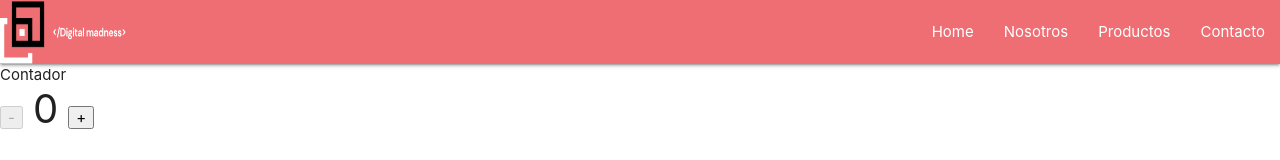
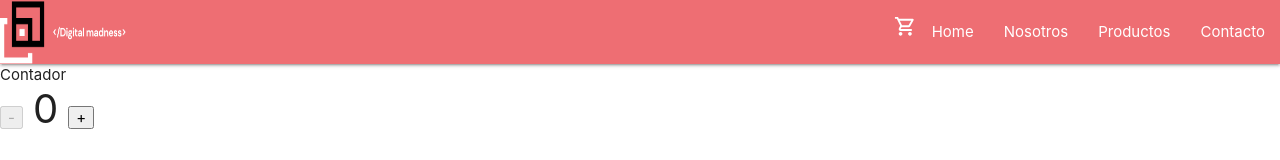
Before and after one commit to kevinlopez8/ecommerce, a React (Create React App) app: page / in a window 1280 px wide. Shown: the top 160 px of the page. Built offline with nearby package versions, Linux system fonts and the light colour scheme.

Commit message:
nav-arreglos

```diff
--- a/package.json
+++ b/package.json
@@ -9,6 +9,7 @@
     "@fortawesome/free-regular-svg-icons": "^6.2.0",
     "@fortawesome/free-solid-svg-icons": "^6.2.0",
     "@fortawesome/react-fontawesome": "^0.2.0",
+    "@mui/icons-material": "^5.10.3",
     "@mui/material": "^5.10.3",
     "@testing-library/jest-dom": "^5.16.5",
     "@testing-library/react": "^13.3.0",
--- a/src/Components/Counter/Counter.js
+++ b/src/Components/Counter/Counter.js
@@ -1,8 +1,8 @@
 import { useState } from "react";
 import "./Counter.css"
 
-const Counter = ({stock}) => {
-    const [contador, setContador] = useState(0);
+const Counter = ({numero ,stock}) => {
+    const [contador, setContador] = useState(numero);
     const suma = () => {
         setContador(contador + 1)
     }
@@ -13,7 +13,7 @@ const Counter = ({stock}) => {
         <div className="counter-container">
         <div>Contador</div>
         <div className="buttons-contianer">
-            <button disabled={contador <= 0} onClick={resta} >-</button>
+            <button disabled={contador <= numero} onClick={resta} >-</button>
             <h2>{contador}</h2>
             <button disabled={contador >= stock} onClick={suma} >+</button>
         </div>
--- a/src/Components/ItemListContainer/ItemListContainer.js
+++ b/src/Components/ItemListContainer/ItemListContainer.js
@@ -4,7 +4,7 @@ import Counter from '../Counter/Counter'
 const ItemListContainer = () => {
   return (
     <>
-    <Counter stock={5} />
+    <Counter numero={0} stock={7} />
     </>
   )
 }
--- a/src/Components/NavBar/NavBar.css
+++ b/src/Components/NavBar/NavBar.css
@@ -2,3 +2,12 @@
     width: 10%;
     height: 100%;
 }
+.nav-wrapper{
+    display: flex;
+    justify-content: space-between;
+}
+.buttons-wrappers{
+    background-color: #000000;
+    display: flex;
+    flex-direction: column-reverse;
+}
--- a/src/Components/NavBar/NavBar.js
+++ b/src/Components/NavBar/NavBar.js
@@ -1,6 +1,6 @@
 import './NavBar.css'
 import logo from '../../Images/logo.png'
-import { FontAwesomeIcon } from '@fortawesome/react-fontawesome'
+import ShoppingCartOutlinedIcon from '@mui/icons-material/ShoppingCartOutlined';
 
 
 const NavBar  = () => {
@@ -8,13 +8,15 @@ const NavBar  = () => {
       <nav>
     <div className="nav-wrapper">
       <img src={logo} className='logo'></img>
+      <div className='buttons-wrapper'>
           <ul id="nav-mobile" class="right hide-on-med-and-down">
             <li><a href="#">Home</a></li>
             <li><a href="#">Nosotros</a></li>
             <li><a href="#">Productos</a></li>
             <li><a href='#' >Contacto</a></li>
           </ul>
-      <FontAwesomeIcon icon="fa-regular fa-cart-shopping" />
+          <ShoppingCartOutlinedIcon />
+      </div>
     </div>
   </nav>
   )
```
Also changed, not shown: 1 other file (tests, documents, lock files or other folders). Lines whose indentation alone changed are shown as unchanged.
